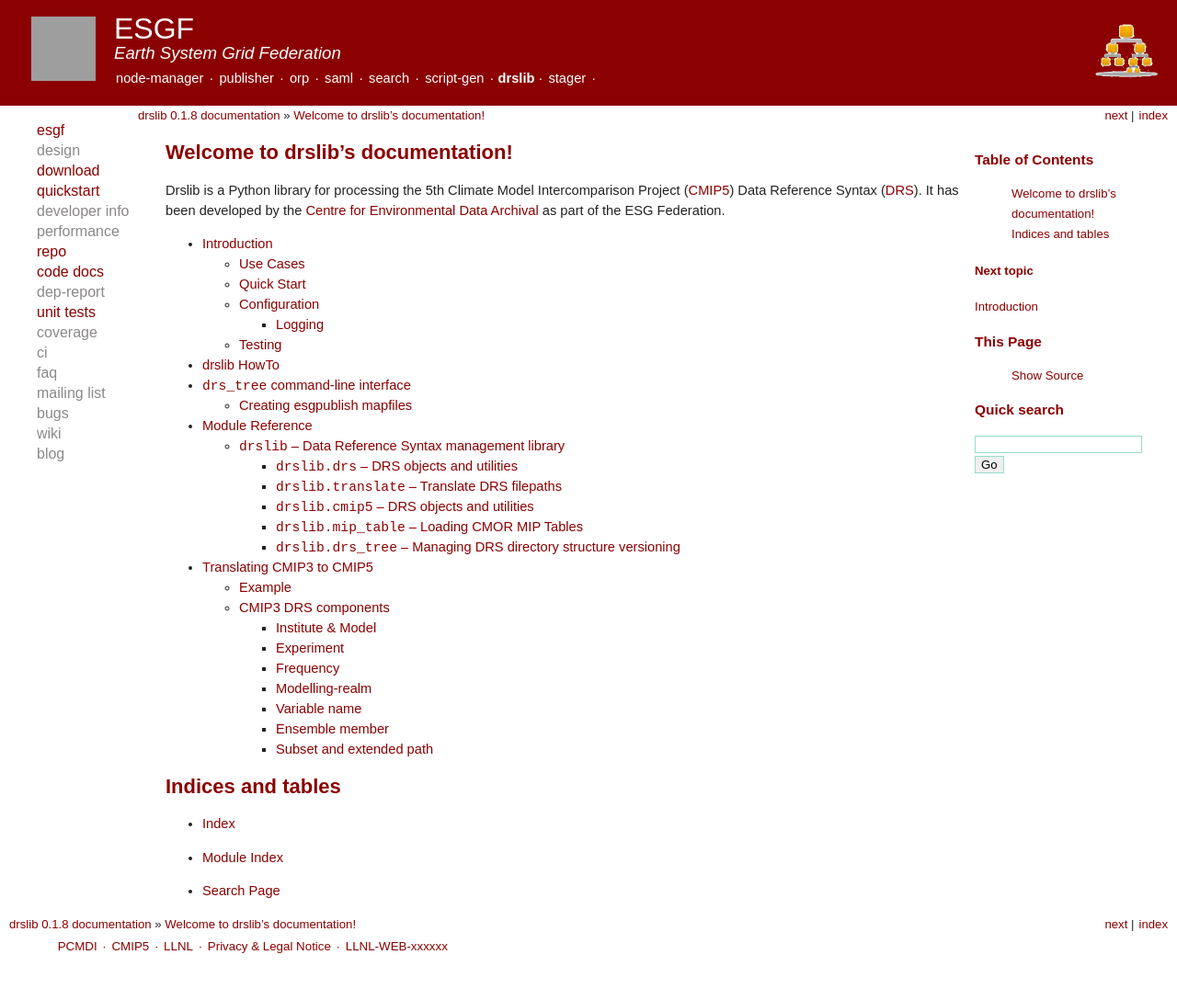
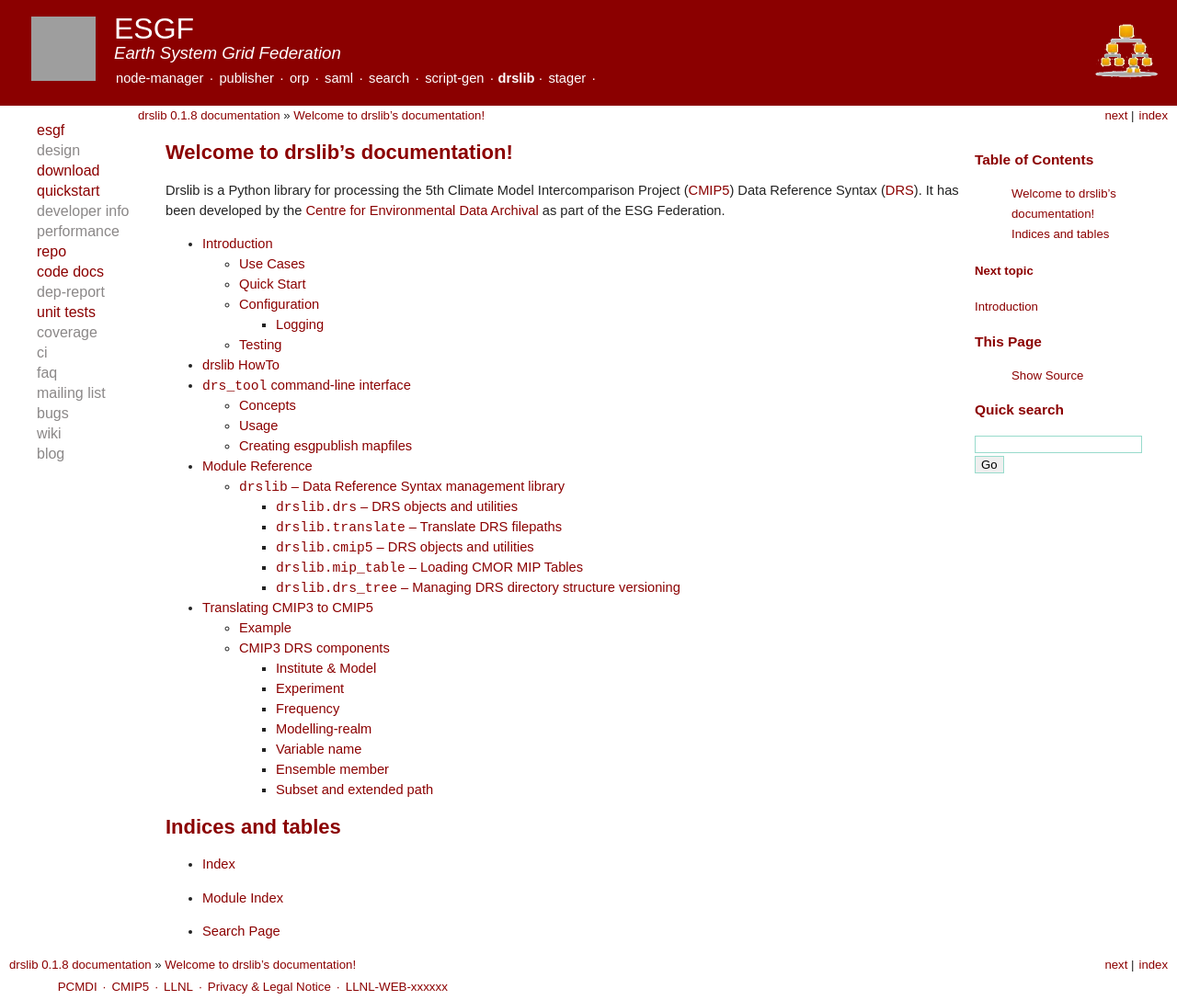
Before and after one commit to ESGF/esgf-drslib, a Sphinx documentation site: the page built from doc/index.rst, in a window 1280 px wide. Shown: the whole page at 92% size. Built offline with Sphinx 7.4.7, drawn with Linux system fonts in a browser that asks for light colours; before the commit the page ends 1044 px from its top, so only the background shows below that; some of the changed lines change nothing that is shown; grey boxes are pictures that could not be loaded.

Commit message:
Beginning to flesh-out command documentation

```diff
--- a/doc/command.rst
+++ b/doc/command.rst
@@ -1,8 +1,84 @@
-``drs_tree`` command-line interface
+``drs_tool`` command-line interface
 ===================================
 
 The ``drs_tool`` command can be used to invoke functions from the
-:mod:`drslib.drs_tree` API.
+:mod:`drslib.drs_tree` API.  The tool is designed to help ESGF
+datanode managers to
+
+ 1. Prepare incoming data for publication, placing files in the DRS
+ directory structure.
+
+ 2. Manage multiple versions of publication-level datasets to minimise
+ disk usage.
+
+ 3. Deduce the CMIP5 product into which data should be published
+ according to the rules definied in the CMIP5 experiment definition.
+
+
+Concepts
+--------
+
+DRS root
+  The root of the published DRS directory tree.  This is synonimous
+  with the directory representing the DRS activity component.
+
+incoming directory
+  The directory scanned for data files to be added to the DRS
+  directory tree.  This directory is scanned recursively to find NetCDF
+  files in the DRS filename encoding.  It defaults to ``<drs-root>/output``
+  for compatibility with the output structure of CMOR2.  The directory names
+  under the incoming directory are not taken into account when deducing
+  the DRS components of files.
+
+DRS pattern
+  Each invocation of ``drs_tool`` is given a set of DRS component
+  values that define the portion of the DRS space on which it acts.
+
+
+Usage
+-----
+
+Usage: drs_tool [command] [options] [drs-pattern]
+
+command:
+  list            list publication-level datasets
+  todo            show file operations pending for the next version
+  upgrade         make changes to the selected datasets to upgrade to the next version.
+  mapfile         make a mapfile of the selected dataset
+  history         list all versions of the selected dataset
+
+drs-pattern:
+  A dataset identifier in '.'-separated notation using '%' for wildcards
+
+
+Options:
+  -h, --help            show this help message and exit
+  -R ROOT, --root=ROOT  Root directory of the DRS tree
+  -I INCOMING, --incoming=INCOMING
+                        Incoming directory for DRS files.  Defaults to
+                        <root>/output
+  -a ACTIVITY, --activity=ACTIVITY
+                        Set DRS attribute activity for dataset discovery
+  -p PRODUCT, --product=PRODUCT
+                        Set DRS attribute product for dataset discovery
+  -i INSTITUTE, --institute=INSTITUTE
+                        Set DRS attribute institute for dataset discovery
+  -m MODEL, --model=MODEL
+                        Set DRS attribute model for dataset discovery
+  -e EXPERIMENT, --experiment=EXPERIMENT
+                        Set DRS attribute experiment for dataset discovery
+  -f FREQUENCY, --frequency=FREQUENCY
+                        Set DRS attribute frequency for dataset discovery
+  -r REALM, --realm=REALM
+                        Set DRS attribute realm for dataset discovery
+  -v VERSION, --version=VERSION
+                        Force version upgrades to this version
+  -P FILE, --profile=FILE
+                        Profile the script exectuion into FILE
+  --detect-product      Automatically detect the DRS product of incoming data
+
+
+
 
 Some examples of usage can be found in the doctest file
 ``test/test_command.txt`` quoted below:
```
